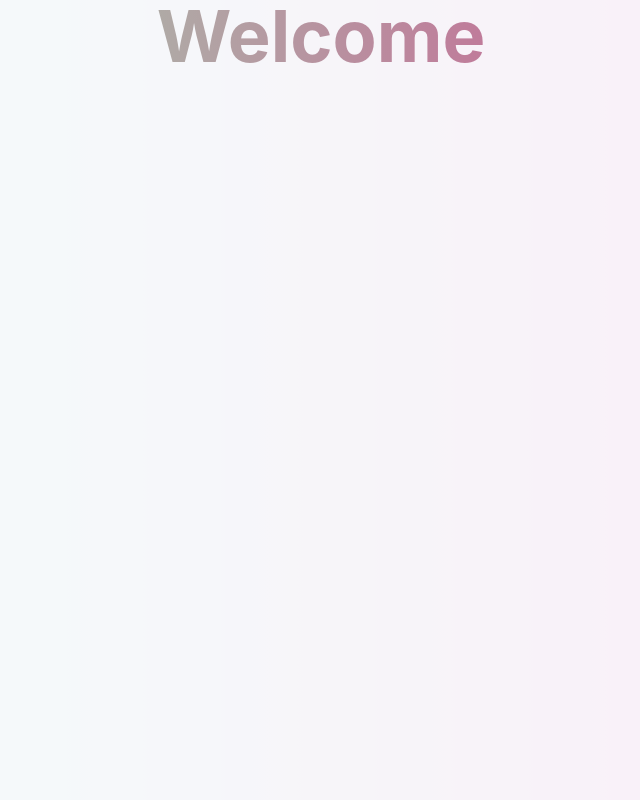
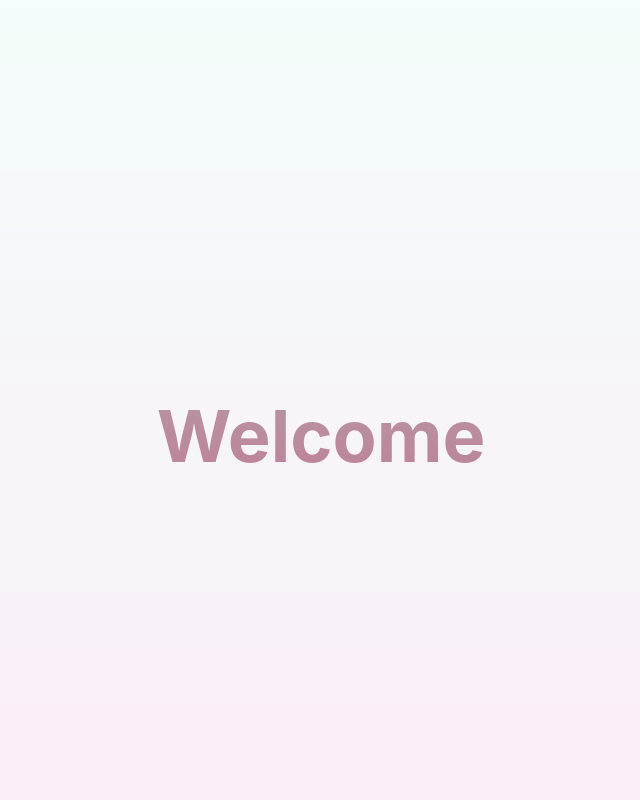
Before and after one commit to nsdeschenes/nsdeschenes.github.io, a React (Create React App) app: page / in a window 1280 px wide. Shown: the top 800 px of the page, without its empty margins (319-959 px from the left). Built offline with nearby package versions, Linux system fonts and the light colour scheme.

Commit message:
Add color change to "Welcome" (#18)

```diff
--- a/src/pages/Home.js
+++ b/src/pages/Home.js
@@ -8,22 +8,18 @@ const Home = () => {
     <Layout mb="5em">
       <Center
         height="100vh"
-        position="relative"
-        bgGradient="linear(to-r, green.200, pink.500)"
+        bgGradient="linear(to-b, green.200, pink.500)"
       >
         <Box
           width="100%"
           height="100%"
-          textAlign="center"
-          verticalAlign="center"
-          position="relative"
           bg="#E2E8F0"
           color="#000000"
           style={{
             mixBlendMode: 'screen',
           }}
         >
-          <Heading size="4xl">Welcome</Heading>
+          <Heading left="0px" right="0px" top="50vh" bottom="50vh" position="fixed" size="4xl" textAlign="center">Welcome</Heading>
         </Box>
       </Center>
       <Text>
```
